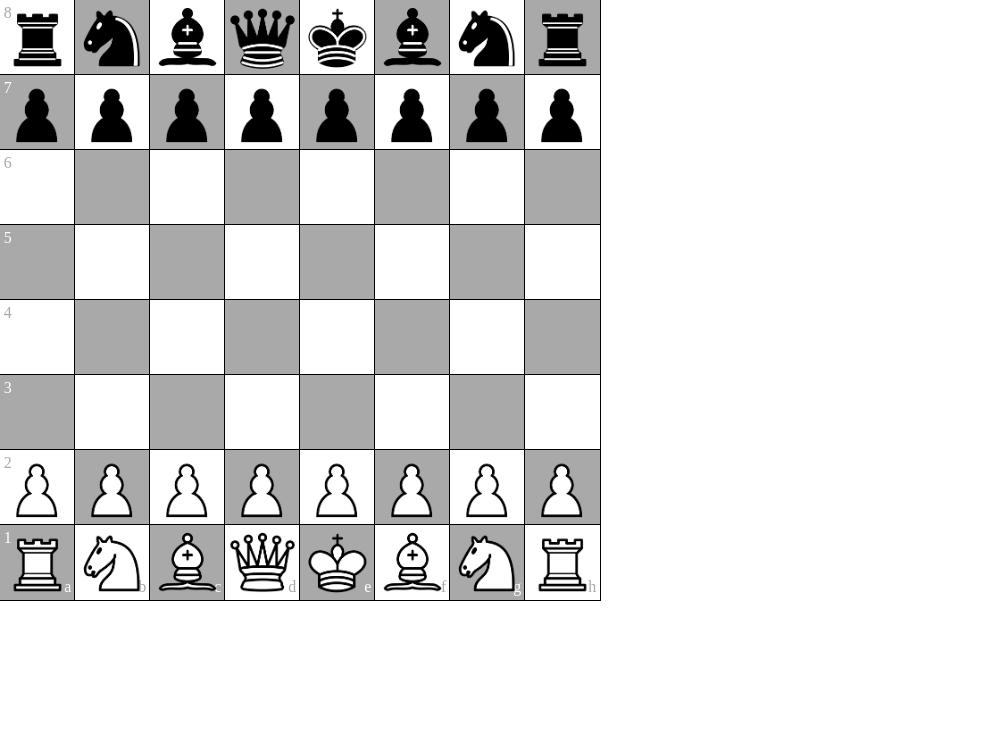
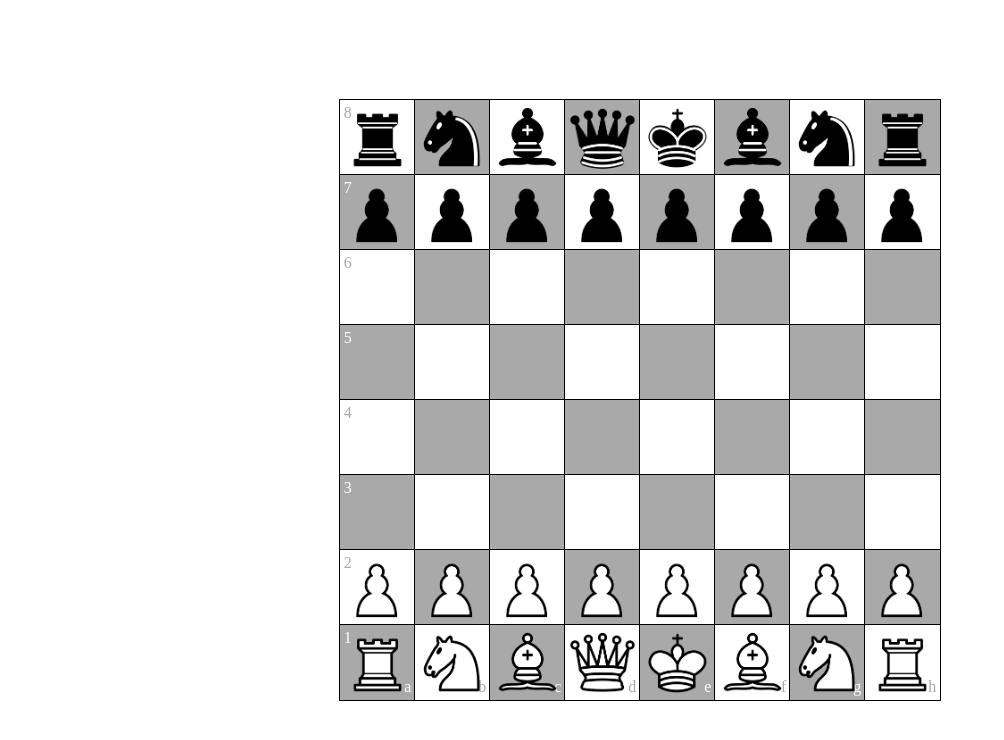
Before and after one commit to AmazingAndrewM1/SimpleChess, a plain HTML site: page index.html in a window 1280 px wide. Shown: the whole page, without its empty margins (0-1004 px from the left). Drawn offline with Linux system fonts and the light colour scheme.

Commit message:
Centered the chess board for appeal.

```diff
--- a/styles.css
+++ b/styles.css
@@ -16,6 +16,12 @@ body{
     gap: 0px 0px;
     -webkit-user-select: none; /* Safari compatibility */
     user-select: none;
+    position: absolute;
+    top: 0px;
+    left: 0px;
+    bottom: 0px;
+    right: 0px;
+    margin: auto;
 }
 
 .square{
```
